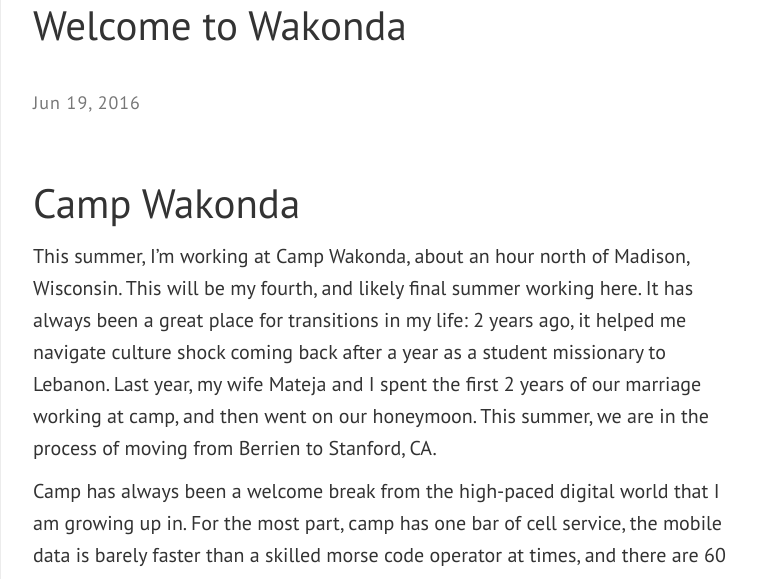
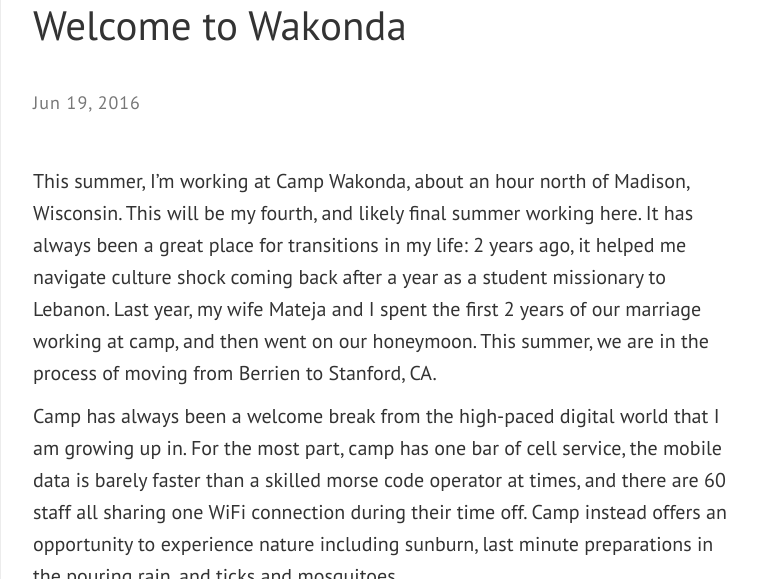
Before and after one commit to jondoesntgit/jondoesntgit.github.io, a Jekyll site: the page built from _posts/2016-06-12-welcome-to-wakonda.md, in a window 1280 px wide and 900 px high, scrolled down 461 px, cut to the strip 84-663 px from the top of the window. Shown: the whole strip, without its empty margins (255-1012 px from the left). Built offline with Jekyll 4.4.1, drawn with Linux system fonts in a browser that asks for light colours; nearby versions of some CDN libraries.

Commit message:
removed header

```diff
--- a/_posts/2016-06-12-welcome-to-wakonda.md
+++ b/_posts/2016-06-12-welcome-to-wakonda.md
@@ -4,8 +4,6 @@
 title: Welcome to Wakonda
 banner_image: http://i.imgur.com/iKaV5gi.jpg?1
 ---
-
-# Camp Wakonda
 
 This summer, I'm working at Camp Wakonda, about an hour north of Madison, Wisconsin. This will be my fourth, and likely final summer working here. It has always been a great place for transitions in my life: 2 years ago, it helped me navigate culture shock coming back after a year as a student missionary to Lebanon. Last year, my wife Mateja and I spent the first 2 years of our marriage working at camp, and then went on our honeymoon. This summer, we are in the process of moving from Berrien to Stanford, CA.
 
```
